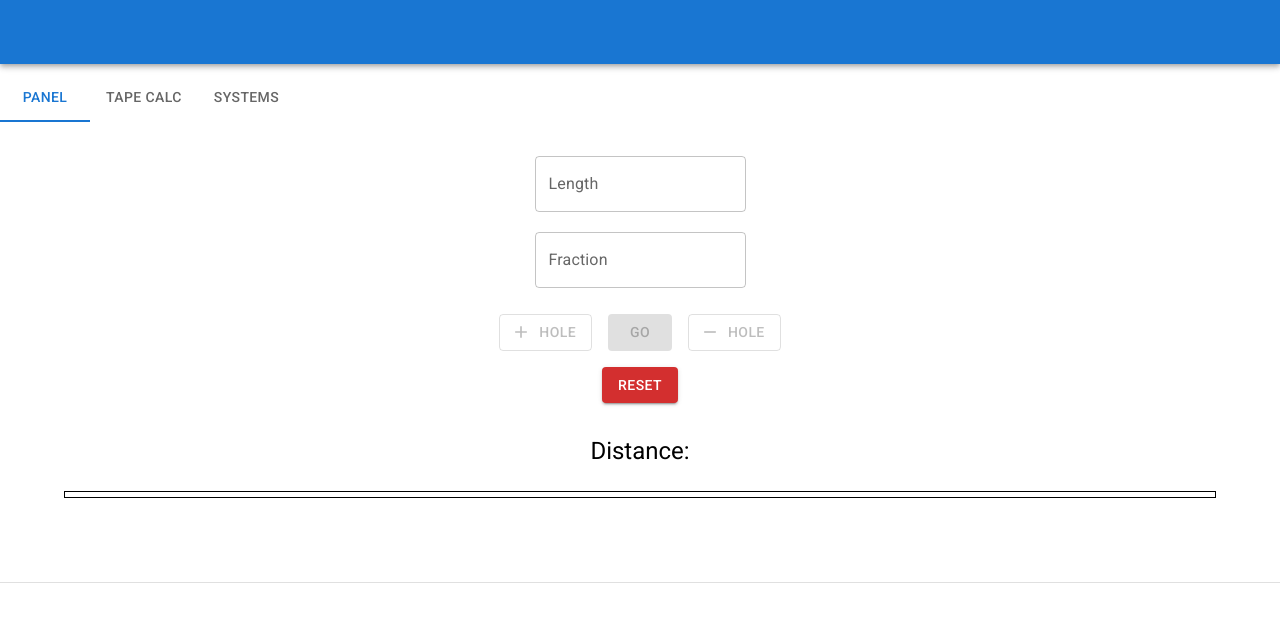
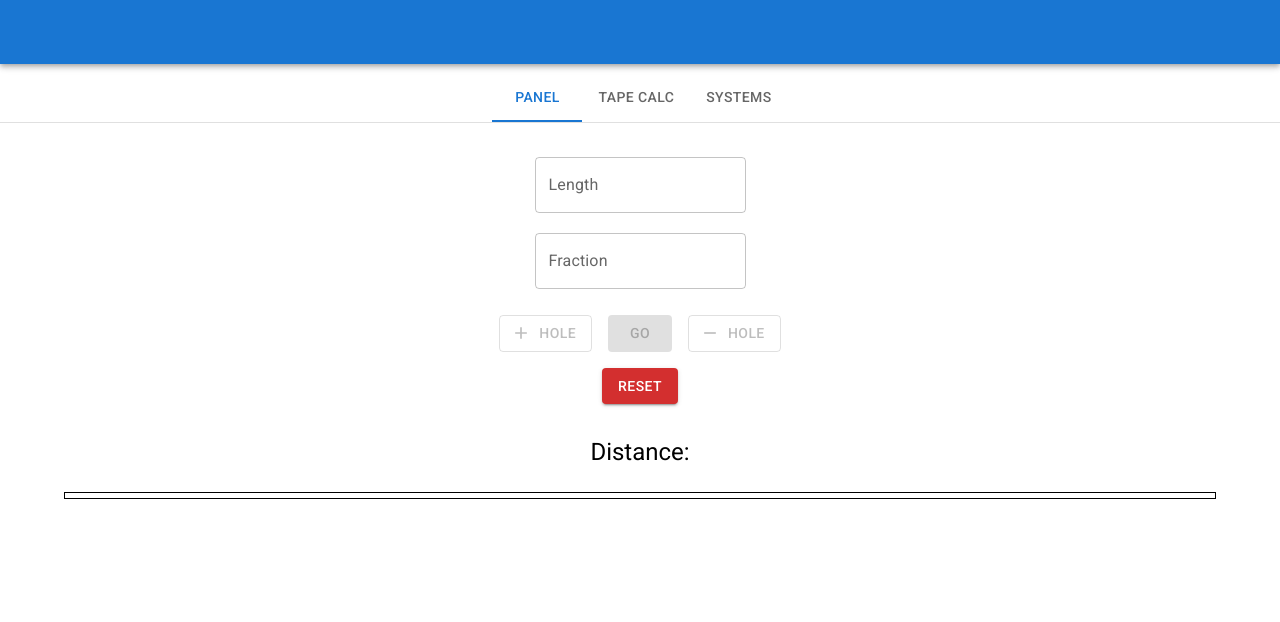
Before and after one commit to danielh70/pcalcu, a React (Create React App) app: page / in a window 1280 px wide. Shown: the top 622 px of the page. Built offline with nearby package versions, Linux system fonts and the light colour scheme.

Commit message:
fixed centering

```diff
--- a/src/App.js
+++ b/src/App.js
@@ -47,13 +47,6 @@ function TabPanel(props: TabPanelProps) {
   );
 }
 
-function a11yProps(index: number) {
-  return {
-    id: `simple-tab-${index}`,
-    'aria-controls': `simple-tabpanel-${index}`,
-  };
-}
-
 function App() {
   let [value, setValue] = React.useState(0);
   // converts a number to the nearest 1/16th and returns the string value
@@ -69,11 +62,15 @@ function App() {
   return (
     <div className='App'>
       <TopNav />
-      <Tabs value={value} onChange={handleChange}>
-        <Tab label='Panel' {...a11yProps(0)}></Tab>
-        <Tab label='Tape Calc' {...a11yProps(1)}></Tab>
-        <Tab label='Systems' {...a11yProps(2)}></Tab>
+
+      <Tabs value={value} onChange={handleChange} centered>
+        <Tab label='Panel'></Tab>
+        <Tab label='Tape Calc'></Tab>
+        <Tab label='Systems'></Tab>
       </Tabs>
+
+      <Divider />
+
       <TabPanel value={value} index={0}>
         <Panel />
       </TabPanel>
@@ -83,9 +80,6 @@ function App() {
       <TabPanel value={value} index={2}>
         Systems
       </TabPanel>
-
-      <Divider />
-      {/* <Button onClick={test}>Test</Button> */}
     </div>
   );
 }
```
